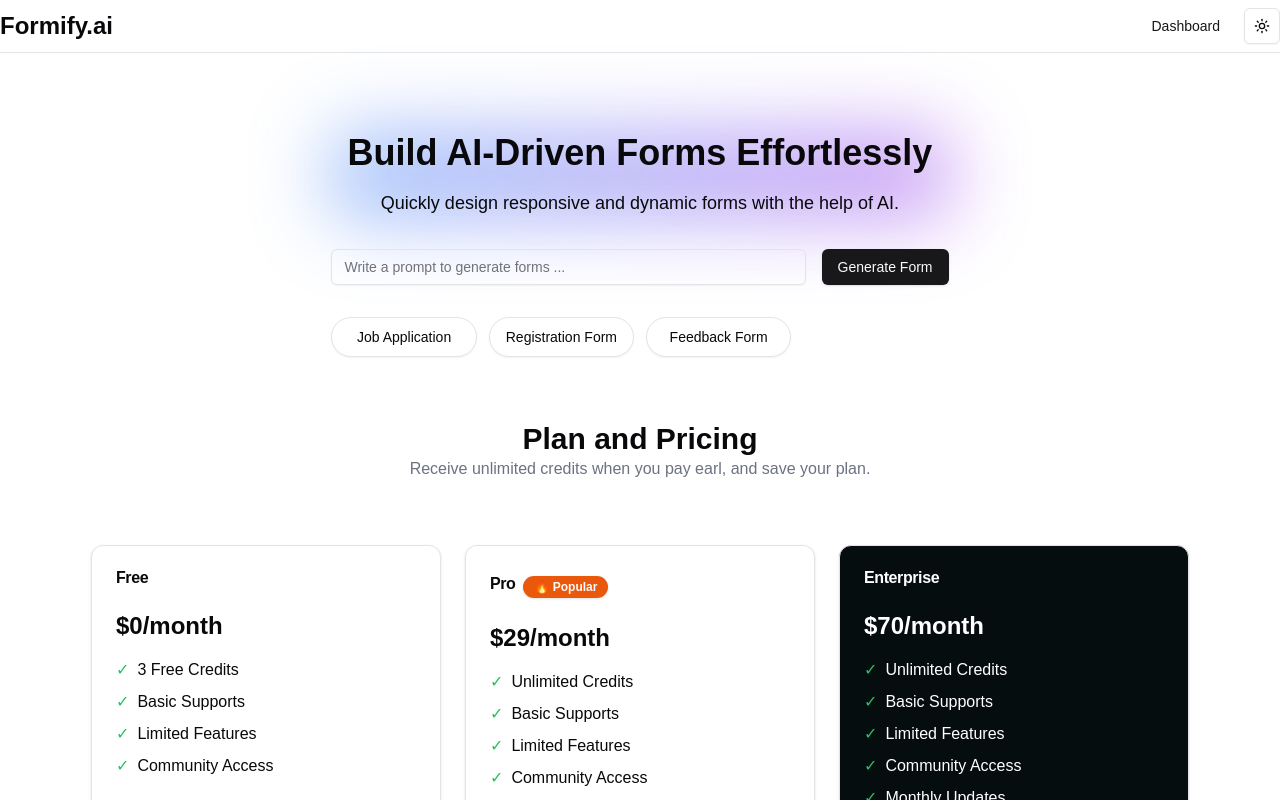
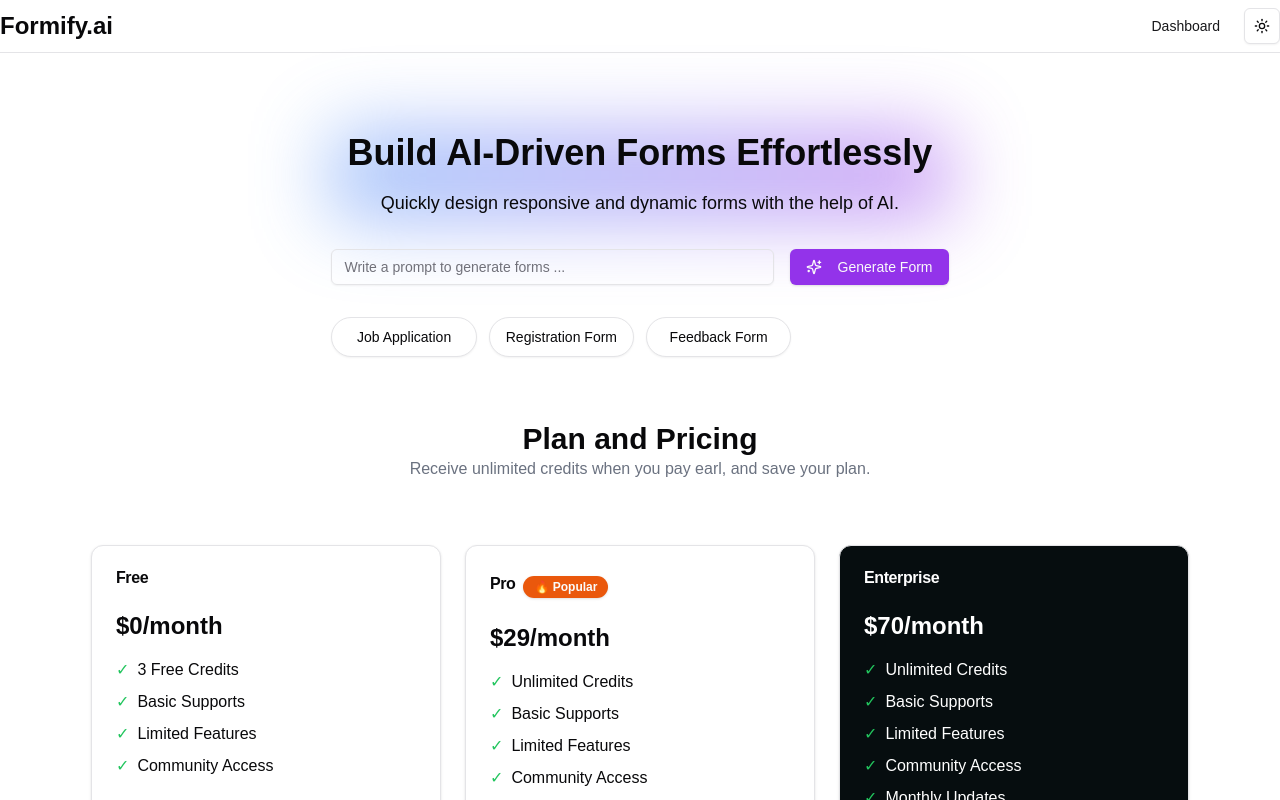
Before and after one commit to sanjaykumar200599/auto_formmate, a Next.js app: page / in a window 1280 px wide. Shown: the top 800 px of the page. Built offline with nearby package versions, Linux system fonts and the light colour scheme.

Commit message:
geminiAI integration updated

```diff
--- a/app/generated/prisma/edge.js
+++ b/app/generated/prisma/edge.js
@@ -160,11 +160,7 @@ const config = {
     "isCustomOutput": true
   },
   "relativeEnvPaths": {
-<<<<<<< HEAD
     "rootEnvPath": null,
-=======
-    "rootEnvPath": "../../../.env",
->>>>>>> 89c328fef00f9629cdc1f6b1a4bfa48c359713ad
     "schemaEnvPath": "../../../.env"
   },
   "relativePath": "../../../prisma",
@@ -174,11 +170,12 @@ const config = {
     "db"
   ],
   "activeProvider": "postgresql",
+  "postinstall": false,
   "inlineDatasources": {
     "db": {
       "url": {
         "fromEnvVar": "DATABASE_URL",
-        "value": "postgresql://postgres.qjovgbazdjfolxkqirmu:ZfmWwLv3iwfpS3dX@aws-0-ap-south-1.pooler.supabase.com:6543/postgres"
+        "value": null
       }
     }
   },
--- a/app/generated/prisma/index.js
+++ b/app/generated/prisma/index.js
@@ -161,11 +161,7 @@ const config = {
     "isCustomOutput": true
   },
   "relativeEnvPaths": {
-<<<<<<< HEAD
     "rootEnvPath": null,
-=======
-    "rootEnvPath": "../../../.env",
->>>>>>> 89c328fef00f9629cdc1f6b1a4bfa48c359713ad
     "schemaEnvPath": "../../../.env"
   },
   "relativePath": "../../../prisma",
@@ -175,11 +171,12 @@ const config = {
     "db"
   ],
   "activeProvider": "postgresql",
+  "postinstall": false,
   "inlineDatasources": {
     "db": {
       "url": {
         "fromEnvVar": "DATABASE_URL",
-        "value": "postgresql://postgres.qjovgbazdjfolxkqirmu:ZfmWwLv3iwfpS3dX@aws-0-ap-south-1.pooler.supabase.com:6543/postgres"
+        "value": null
       }
     }
   },
--- a/components/GenerateFormInput.tsx
+++ b/components/GenerateFormInput.tsx
@@ -1,14 +1,31 @@
+"use client"
 import React from 'react'
 import { Input } from './ui/input'
 import { Button } from './ui/button'
+import { useFormStatus } from 'react-dom'
+import { Sparkles } from 'lucide-react'
 
 const GenerateFormInput = () => {
   return (
-    <div className='flex items-center gap-4 my-8'>
+    <form className='flex items-center gap-4 my-8'>
         <Input placeholder='Write a prompt to generate forms ...'/>
-        <Button>Generate Form</Button>
-    </div>
+       <SubmitButton/>
+    </form>
   )
 }
 
 export default GenerateFormInput
+
+const SubmitButton = () => {
+  const { pending } = useFormStatus();
+
+  return (
+    <Button
+      disabled={pending}
+      className="h-9 bg-gradient-to-r from-blue-500 to bg-purple-600"
+    >
+      <Sparkles className="mr-2" />
+      {pending ? <span>Generating form...</span> : "Generate Form"}
+    </Button>
+  );
+};
--- a/package.json
+++ b/package.json
@@ -23,6 +23,7 @@
     "openai": "^4.95.1",
     "react": "^19.0.0",
     "react-dom": "^19.0.0",
+    "react-hot-toast": "^2.5.2",
     "tailwind-merge": "^3.2.0",
     "tailwindcss-animate": "^1.0.7",
     "zod": "^3.24.3"
```
Also changed, not shown: 1 other file (tests, documents, lock files or other folders).
